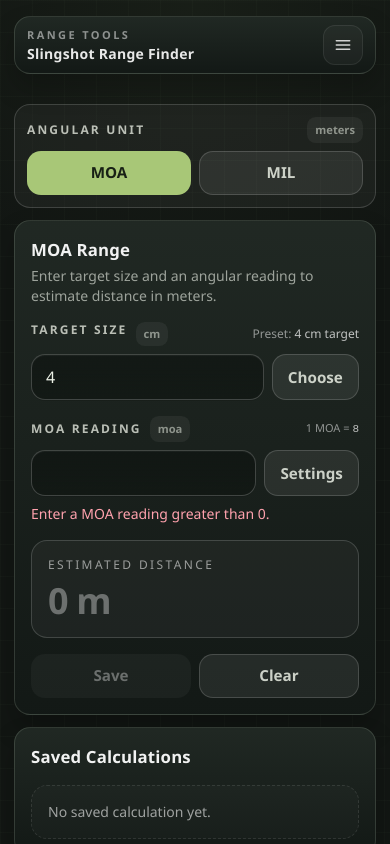
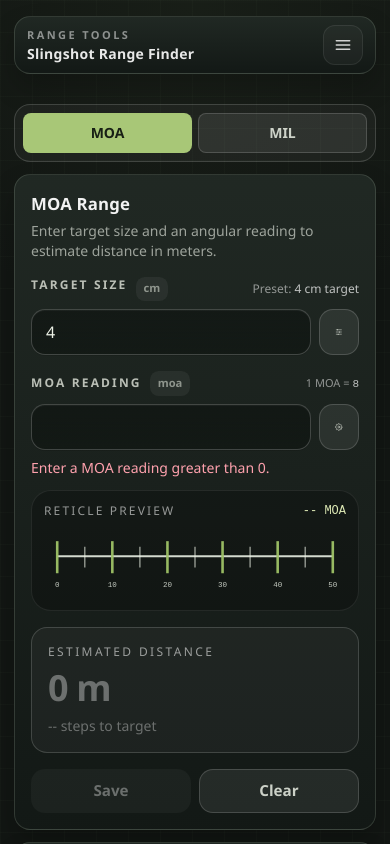
Before and after one commit to marolabio/mil-range-finder, a Next.js app: page / in a window 390 px wide. Shown: the top 844 px of the page. Built offline with nearby package versions, Linux system fonts and the light colour scheme.

Commit message:
new update

```diff
--- a/components/home-page.tsx
+++ b/components/home-page.tsx
@@ -5,7 +5,9 @@ import Link from "next/link";
 import { Card } from "@/components/card";
 import {
   calculateDistanceMeters,
+  convertDistanceToMeters,
   DEFAULT_ANGULAR_UNIT,
+  getDefaultStepRangeInputs,
   type AngularUnit,
   type HomePageInputs,
   formatMeters,
@@ -20,7 +22,9 @@ import {
   presetGroups,
   readStoredJson,
   readStoredMoaDistanceFactorInput,
+  STEP_CALIBRATION_STORAGE_KEY,
   type HistoryItem,
+  type StepRangeInputs,
 } from "@/lib/range-finder";
 
 type FieldErrors = {
@@ -31,6 +35,11 @@ type FieldErrors = {
 type HomePageProps = {
   initialInputs: HomePageInputs;
 };
+
+type StepCalibrationInputs = Pick<
+  StepRangeInputs,
+  "calibrationDistanceUnit" | "calibrationMetersInput" | "calibrationStepsInput"
+>;
 
 const presetByLabel = new Map(
   presetGroups.flatMap((group) =>
@@ -51,6 +60,140 @@ function readStoredHistoryRaw() {
   }
 
   return window.localStorage.getItem(HISTORY_STORAGE_KEY) ?? "[]";
+}
+
+function readStoredStepCalibration(): StepCalibrationInputs {
+  const defaults = getDefaultStepRangeInputs();
+  return readStoredJson<StepCalibrationInputs | null>(STEP_CALIBRATION_STORAGE_KEY, null) ?? {
+    calibrationStepsInput: defaults.calibrationStepsInput,
+    calibrationMetersInput: defaults.calibrationMetersInput,
+    calibrationDistanceUnit: defaults.calibrationDistanceUnit,
+  };
+}
+
+function formatStepCount(value: number) {
+  return `${new Intl.NumberFormat("en-US", {
+    maximumFractionDigits: 0,
+  }).format(Math.round(value))} steps`;
+}
+
+function formatReticleValue(value: number) {
+  return new Intl.NumberFormat("en-US", {
+    maximumFractionDigits: 2,
+    minimumFractionDigits: 0,
+  }).format(value);
+}
+
+function ReticleReadingPreview({
+  reading,
+  unit,
+}: {
+  reading: number | null;
+  unit: AngularUnit;
+}) {
+  const validReading = reading !== null && Number.isFinite(reading) && reading > 0 ? reading : null;
+  const baseMax = unit === "moa" ? 50 : 10;
+  const majorStepValue = unit === "moa" ? 10 : 1;
+  const scaleMax =
+    validReading !== null && validReading > baseMax
+      ? Math.ceil(validReading / majorStepValue) * majorStepValue
+      : baseMax;
+  const width = 640;
+  const height = 150;
+  const padding = 28;
+  const scaleWidth = width - padding * 2;
+  const markerX =
+    validReading !== null ? padding + (validReading / scaleMax) * scaleWidth : padding;
+  const majorCount = Math.max(1, Math.round(scaleMax / majorStepValue));
+  const unitLabel = unit.toUpperCase();
+
+  return (
+    <div className="rounded-[1.25rem] border border-white/8 bg-black/24 p-3">
+      <div className="mb-2 flex items-center justify-between gap-2">
+        <p className="text-xs uppercase tracking-[0.18em] text-white/55">Reticle preview</p>
+        <p className="mono text-xs text-accent">
+          {validReading !== null ? `${formatReticleValue(validReading)} ${unitLabel}` : `-- ${unitLabel}`}
+        </p>
+      </div>
+      <svg
+        viewBox={`0 0 ${width} ${height}`}
+        className="w-full"
+        role="img"
+        aria-label={`${unitLabel} reticle reading preview`}
+      >
+        <line
+          x1={padding}
+          y1={62}
+          x2={width - padding}
+          y2={62}
+          stroke="rgba(240,245,234,0.88)"
+          strokeWidth="2"
+          vectorEffect="non-scaling-stroke"
+        />
+        {Array.from({ length: majorCount + 1 }, (_, index) => {
+          const x = padding + (index / majorCount) * scaleWidth;
+          const label = index * majorStepValue;
+
+          return (
+            <g key={`major-${label}`}>
+              <line
+                x1={x}
+                y1={30}
+                x2={x}
+                y2={98}
+                stroke="rgba(159,194,103,0.95)"
+                strokeWidth="2.6"
+                vectorEffect="non-scaling-stroke"
+              />
+              <text
+                x={x}
+                y={128}
+                fill="rgba(236,241,230,0.82)"
+                fontSize="16"
+                fontFamily="IBM Plex Mono, monospace"
+                textAnchor="middle"
+              >
+                {label}
+              </text>
+            </g>
+          );
+        })}
+        {Array.from({ length: majorCount }, (_, index) => {
+          const x = padding + ((index + 0.5) / majorCount) * scaleWidth;
+
+          return (
+            <line
+              key={`half-${index}`}
+              x1={x}
+              y1={42}
+              x2={x}
+              y2={86}
+              stroke="rgba(240,245,234,0.55)"
+              strokeWidth="1.5"
+              vectorEffect="non-scaling-stroke"
+            />
+          );
+        })}
+        {validReading !== null ? (
+          <g>
+            <line
+              x1={markerX}
+              y1={16}
+              x2={markerX}
+              y2={110}
+              stroke="rgba(251,191,36,1)"
+              strokeWidth="3"
+              vectorEffect="non-scaling-stroke"
+            />
+            <path
+              d={`M ${markerX - 8} 16 L ${markerX + 8} 16 L ${markerX} 28 Z`}
+              fill="rgba(251,191,36,1)"
+            />
+          </g>
+        ) : null}
+      </svg>
+    </div>
+  );
 }
 
 function normalizeHistoryItem(item: HistoryItem): HistoryItem {
@@ -103,6 +246,7 @@ export function HomePage({ initialInputs }: HomePageProps) {
   const [moaDistanceFactorInput, setMoaDistanceFactorInput] = useState(() =>
     readStoredMoaDistanceFactorInput(),
   );
+  const [stepCalibration] = useState(readStoredStepCalibration);
   const storedHistory = useMemo(() => {
     try {
       const parsed = JSON.parse(storedHistoryRaw) as HistoryItem[];
@@ -125,6 +269,16 @@ export function HomePage({ initialInputs }: HomePageProps) {
   const distance =
     milNumber && sizeNumber
       ? calculateDistanceMeters(sizeNumber, milNumber, angularUnit, moaDistanceFactor)
+      : null;
+  const calibrationSteps = parsePositiveNumber(stepCalibration.calibrationStepsInput);
+  const calibrationDistanceValue = parsePositiveNumber(stepCalibration.calibrationMetersInput);
+  const calibrationMeters =
+    calibrationDistanceValue !== null
+      ? convertDistanceToMeters(calibrationDistanceValue, stepCalibration.calibrationDistanceUnit)
+      : null;
+  const estimatedSteps =
+    distance !== null && calibrationMeters !== null && calibrationSteps !== null
+      ? (distance / calibrationMeters) * calibrationSteps
       : null;
   const hasValidResult = distance !== null && Object.keys(errors).length === 0;
   const angularUnitLabel = angularUnit.toUpperCase();
@@ -316,14 +470,8 @@ export function HomePage({ initialInputs }: HomePageProps) {
     <main className="flex-1 pt-0 pb-3 sm:pb-10">
       <div className="app-shell space-y-3 sm:space-y-4">
         <div className="space-y-3">
-          <div className="ui-panel space-y-2 p-3 sm:p-4">
-            <div className="flex items-center justify-between gap-2">
-              <span className="ui-field-label text-xs font-semibold uppercase tracking-[0.18em]">
-                Angular Unit
-              </span>
-              <span className="ui-chip">meters</span>
-            </div>
-            <div className="grid grid-cols-2 gap-2">
+          <div className="ui-panel p-2" aria-label="Angular unit">
+            <div className="grid grid-cols-2 gap-1.5">
               {(["moa", "mil"] as const).map((unit) => {
                 const isSelected = angularUnit === unit;
 
@@ -332,9 +480,10 @@ export function HomePage({ initialInputs }: HomePageProps) {
                     key={unit}
                     type="button"
                     onClick={() => onAngularUnitChange(unit)}
-                    className={`ui-button min-h-11 rounded-lg px-3 text-sm ${
+                    className={`min-h-10 rounded-lg px-3 text-sm font-semibold transition ${
                       isSelected ? "bg-accent text-[#182015]" : "ui-button-secondary"
                     }`}
+                    aria-pressed={isSelected}
                   >
                     {unit.toUpperCase()}
                   </button>
@@ -379,9 +528,27 @@ export function HomePage({ initialInputs }: HomePageProps) {
                       <button
                         type="button"
                         onClick={() => setIsPresetModalOpen(true)}
-                        className="ui-button ui-button-secondary min-h-9 rounded-lg px-2.5 py-1.5 text-center text-xs md:min-h-0 md:w-auto"
+                        className="ui-button ui-button-secondary inline-flex min-h-9 w-10 items-center justify-center rounded-lg px-0 py-1.5 md:min-h-0"
+                        aria-label="Choose target size preset"
+                        title="Choose preset"
                       >
-                        Choose
+                        <svg
+                          aria-hidden="true"
+                          viewBox="0 0 24 24"
+                          className="h-4.5 w-4.5"
+                          fill="none"
+                          stroke="currentColor"
+                          strokeWidth="1.8"
+                          strokeLinecap="round"
+                          strokeLinejoin="round"
+                        >
+                          <path d="M4 5h16" />
+                          <path d="M4 12h16" />
+                          <path d="M4 19h16" />
+                          <circle cx="8" cy="5" r="1.8" fill="currentColor" stroke="none" />
+                          <circle cx="14" cy="12" r="1.8" fill="currentColor" stroke="none" />
+                          <circle cx="10" cy="19" r="1.8" fill="currentColor" stroke="none" />
+                        </svg>
                       </button>
 
                     </div>
@@ -421,35 +588,58 @@ export function HomePage({ initialInputs }: HomePageProps) {
                       <button
                         type="button"
                         onClick={() => setIsMoaSettingsModalOpen(true)}
-                        className="ui-button ui-button-secondary min-h-9 rounded-lg px-2.5 py-1.5 text-center text-xs md:min-h-0 md:w-auto"
+                        className="ui-button ui-button-secondary inline-flex min-h-9 w-10 items-center justify-center rounded-lg px-0 py-1.5 md:min-h-0"
+                        aria-label="Open MOA settings"
+                        title="Settings"
                       >
-                        Settings
+                        <svg
+                          aria-hidden="true"
+                          viewBox="0 0 24 24"
+                          className="h-4.5 w-4.5"
+                          fill="none"
+                          stroke="currentColor"
+                          strokeWidth="1.8"
+                          strokeLinecap="round"
+                          strokeLinejoin="round"
+                        >
+                          <circle cx="12" cy="12" r="3" />
+                          <path d="M19.4 15a1.65 1.65 0 0 0 .33 1.82l.06.06a2 2 0 1 1-2.83 2.83l-.06-.06a1.65 1.65 0 0 0-1.82-.33 1.65 1.65 0 0 0-1 1.51V21a2 2 0 1 1-4 0v-.09a1.65 1.65 0 0 0-1-1.51 1.65 1.65 0 0 0-1.82.33l-.06.06a2 2 0 1 1-2.83-2.83l.06-.06a1.65 1.65 0 0 0 .33-1.82 1.65 1.65 0 0 0-1.51-1H3a2 2 0 1 1 0-4h.09a1.65 1.65 0 0 0 1.51-1 1.65 1.65 0 0 0-.33-1.82l-.06-.06a2 2 0 1 1 2.83-2.83l.06.06a1.65 1.65 0 0 0 1.82-.33h.01a1.65 1.65 0 0 0 .99-1.51V3a2 2 0 1 1 4 0v.09a1.65 1.65 0 0 0 .99 1.51h.01a1.65 1.65 0 0 0 1.82.33l.06-.06a2 2 0 1 1 2.83 2.83l-.06.06a1.65 1.65 0 0 0-.33 1.82v.01a1.65 1.65 0 0 0 1.51.99H21a2 2 0 1 1 0 4h-.09a1.65 1.65 0 0 0-1.51.99Z" />
+                        </svg>
                       </button>
                     ) : null}
                   </div>
                   {errors.angularReading ? (
                     <p className="mt-2 text-sm text-rose-300">{errors.angularReading}</p>
                   ) : null}
+                  <div className="mt-3">
+                    <ReticleReadingPreview reading={milNumber} unit={angularUnit} />
+                  </div>
                 </label>
               </div>
 
               <div className="space-y-4">
                 <div className="space-y-2">
-                  {hasValidResult && distance !== null ? (
-                    <div className="ui-panel p-4">
-                      <p className="text-xs uppercase tracking-[0.2em] text-white/55">Estimated distance</p>
-                      <p className="mt-2 text-4xl font-bold tracking-tight text-accent md:text-5xl lg:text-4xl xl:text-5xl">
-                        {formatMeters(distance, 1)}
-                      </p>
-                    </div>
-                  ) : (
-                    <div className="ui-panel p-4">
-                      <p className="text-xs uppercase tracking-[0.2em] text-white/55">Estimated distance</p>
-                      <p className="mt-2 text-4xl font-bold tracking-tight text-white/35 md:text-5xl lg:text-4xl xl:text-5xl">
-                        0 m
-                      </p>
-                    </div>
-                  )}
+                  <div className="ui-panel p-4">
+                    <p className="text-xs uppercase tracking-[0.2em] text-white/55">
+                      Estimated distance
+                    </p>
+                    <p
+                      className={`mt-2 text-4xl font-bold tracking-tight md:text-5xl lg:text-4xl xl:text-5xl ${
+                        hasValidResult && distance !== null ? "text-accent" : "text-white/35"
+                      }`}
+                    >
+                      {hasValidResult && distance !== null ? formatMeters(distance, 1) : "0 m"}
+                    </p>
+                    <p
+                      className={`mt-2 text-sm ${
+                        hasValidResult && estimatedSteps !== null ? "text-white/72" : "text-white/35"
+                      }`}
+                    >
+                      {hasValidResult && estimatedSteps !== null
+                        ? `${formatStepCount(estimatedSteps)} to target`
+                        : "-- steps to target"}
+                    </p>
+                  </div>
                 </div>
                 <div className="grid grid-cols-2 gap-2 md:flex md:justify-end lg:justify-stretch">
                   <button
```
Also changed, not shown: lib/range-finder.ts (+20 -20 lines).
